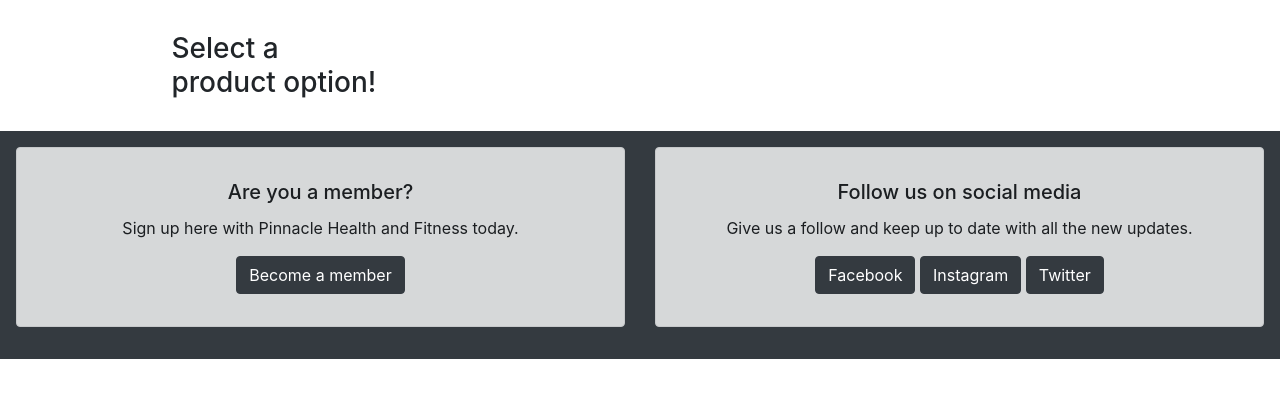
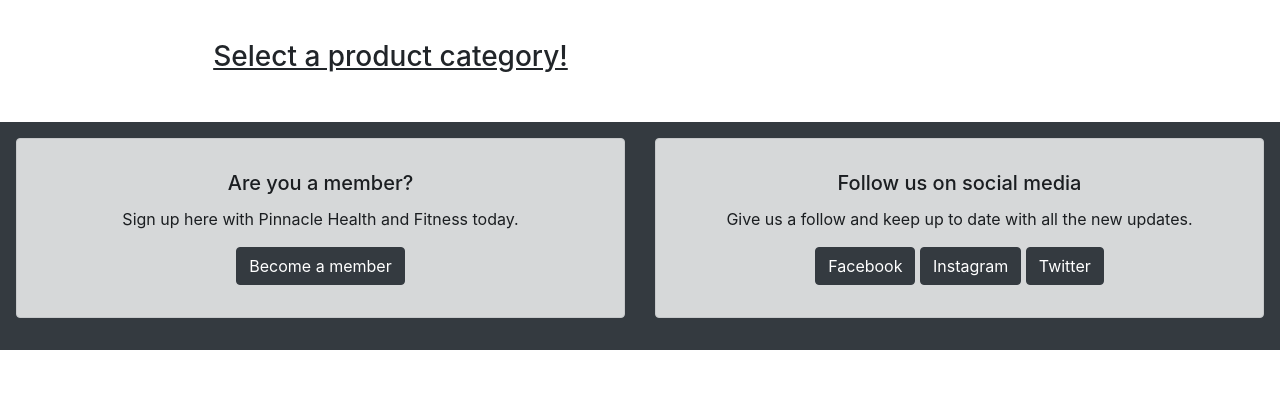
Before and after one commit to andlls/pinnacle, a PHP site: page /product.php in a window 1280 px wide. Shown: the part 56-454 px from the top of the page. Run offline with PHP 8.4, Linux system fonts and the light colour scheme; data that the repository does not hold is empty; some libraries are stand-ins or nearby versions.

Commit message:
fourth commit updated visuals

```diff
--- a/classes/product.class.php
+++ b/classes/product.class.php
@@ -37,7 +37,7 @@ class Product extends Database{
     public function getCategories(){
 
         $categories = array();
-        $query = "select category_id, description as category
+        $query = "select category_id, description as category, photo
                   from category
                   order by description";
 
--- a/includes/footer.php
+++ b/includes/footer.php
@@ -15,9 +15,9 @@
       <div class="card-body">
         <h5 class="card-title">Follow us on social media</h5>
         <p class="card-text">Give us a follow and keep up to date with all the new updates.</p>
-        <a href="https://www.facebook.com" class="btn btn-dark">Facebook</a>
-        <a href="https://www.instagram.com/pinnaclehealthait/" class="btn btn-dark">Instagram</a>
-        <a href="https://www.twitter.com" class="btn btn-dark">Twitter</a>
+        <a href="https://www.facebook.com" class="btn btn-dark" target="_blank">Facebook</a>
+        <a href="https://www.instagram.com/pinnaclehealthait/" class="btn btn-dark" target="_blank">Instagram</a>
+        <a href="https://www.twitter.com" class="btn btn-dark" target="_blank">Twitter</a>
       </div>
     </div>
   </div>
--- a/includes/product.category.php
+++ b/includes/product.category.php
@@ -4,17 +4,34 @@ $categories = $product -> getCategories();
 
 ?>
 <form name="productoption-form" id="productoption-form" method="post" action="product.php">
-    <div class="row md-4 offset-4">
-        <h3>Select a product option!</h3>
+    <div class = "col mb-4 mt-2 offset-4 ">
+     <h3><u> Select a product category! </u></h3>
+     </div>
+    <div class="row" id="product-categories">
         <?php
             foreach($categories as $item){
                 $category_id = $item['category_id'];
                 $category = $item['category'];
                 $photo = $item['photo'];
-                echo "<div class=\"row-md-4 m-1\">";
-                echo "<button value=\"$category_id\" id=\"category\" name=\"category\" photo=\"photo\" class=\"btn btn-info mt-2\"  type=\"submit\">$category </button>";
+
+                echo "<div class=\"col-md-4\">";
+                echo "<img src=\"images/website/$photo\" class=\"img-fluid\" data-category=\"$category_id\" style=\"cursor: pointer;\">";
+                //echo "<button value=\"$category_id\" id=\"category\" name=\"category\" class=\"btn btn-info mt-2\"  type=\"submit\"> $category </button>";
+                echo "<input type=\"hidden\" name=\"category\">";
                 echo "</div>";
             }
         ?>
    </div>
 </form>
+
+<script>
+    $(document).ready( () => {
+        $('#product-categories').on('click', (event) =>{
+            //get the category id
+            if( $(event.target).data('category') ){
+                $('input[name="category"]').val( $(event.target).data('category') );
+                $('#productoption-form').submit();
+            }
+        });
+    });
+</script>
--- a/includes/product.list.php
+++ b/includes/product.list.php
@@ -9,12 +9,12 @@
         $product_category = $item['category'];
         $product_photo = $item['photo'];
 
-        echo "<div class=\"col-md-2\" >
+        echo "<div class=\"col-md-3\" >
                     <h4>$product_name</h4>
                     <img src=\"images/product/$product_category/$product_photo\" class=\"img-fluid\">
-                    <h5>$product_price</h5>";
+                    <p><h5>Price: $ $product_price</h5></p>";
 
-        echo "<a href=\"detail.product.php?product_id=$product_id\">Detail</a>";
+        echo "<a href=\"detail.product.php?product_id=$product_id\">View Details</a>";
 
         echo "</div>";
     }
--- a/includes/product.manager.list.php
+++ b/includes/product.manager.list.php
@@ -19,7 +19,6 @@
                 <input class=\"form-control\" type=\"hidden\" name=\"product_id\" id=\"product_id\" value=\"$product_id\"/>
                 <button id=\"action\" name=\"action\" value=\"delete\" class=\"btn btn-info bg-dark mt-2 mb-4 \" type=\"submit\"> Delete </button>
 		      </form> ";
-
         echo "</div>";
     }
 ?>
--- a/product.php
+++ b/product.php
@@ -57,6 +57,9 @@ if($_SERVER['REQUEST_METHOD'] == 'POST'){
         </div>
     </body>
     <footer>
-    <?php include('includes/footer.php')?>
+    <div class = "sticky-bottom">
+        <?php include('includes/footer.php')?>
+    </div>
+
 </footer>
 </html>
--- a/signin.php
+++ b/signin.php
@@ -82,6 +82,9 @@ if($_SERVER['REQUEST_METHOD'] == 'POST'){
         <script src="js/signin.js"></script>
     </body>
     <footer>
-    <?php include('includes/footer.php')?>
+    <div class = "fixed-bottom">
+        <?php include('includes/footer.php')?>
+    </div>
+
 </footer>
 </html>
--- a/signup.php
+++ b/signup.php
@@ -100,6 +100,10 @@ if(!isset($_SESSION['email']) && !isset($_SESSION['group_id'])){
         </div>
     </body
     <footer>
-    <?php include('includes/footer.php')?>
+
+    <div class = "fixed-bottom">
+        <?php include('includes/footer.php')?>
+    </div>
+
 </footer>
 </html>
--- a/user.manager.php
+++ b/user.manager.php
@@ -100,6 +100,9 @@
         </div>
     </body>
     <footer>
-    <?php include('includes/footer.php')?>
+    <div class = "fixed-bottom">
+        <?php include('includes/footer.php')?>
+    </div>
+
 </footer>
 </html>
--- a/wishlist.php
+++ b/wishlist.php
@@ -86,6 +86,9 @@ if(isset($_SESSION['email']) && isset($_SESSION['group_id'])){
         </div>
     </body>
     <footer>
-    <?php include('includes/footer.php')?>
+    <div class = "fixed-bottom">
+        <?php include('includes/footer.php')?>
+    </div>
+
 </footer>
 </html>
```
Also changed, not shown: detail.product.php (+5 -4 lines), images/product/accessories/Agility Poles.jpg (renamed from images/product/accessories/Agility Ploes.jpg).
